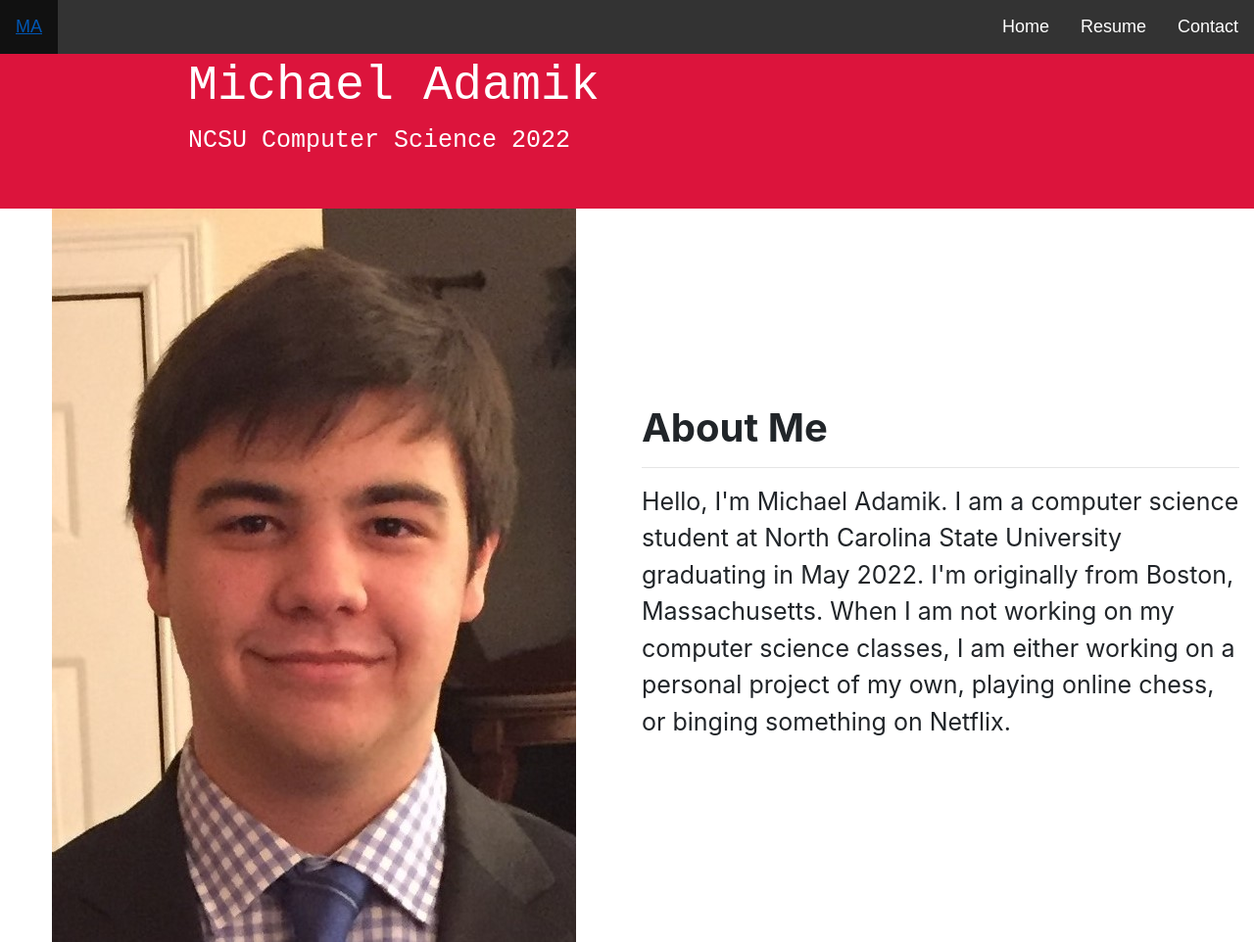
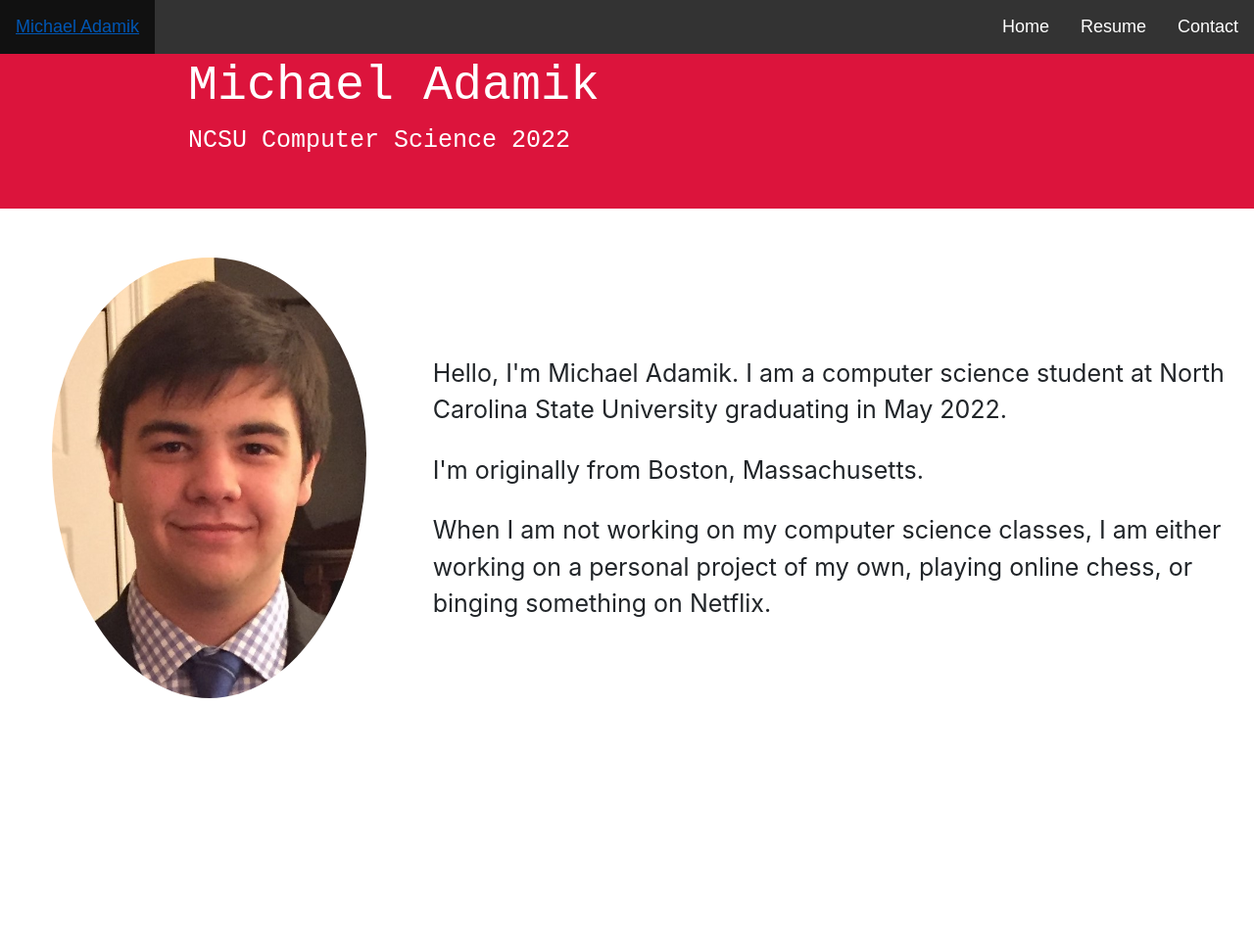
Before and after one commit to michaeladamik/michaeladamik.github.io, a plain HTML site: page home.html in a window 1280 px wide. Shown: the whole page at 98% size. After the commit the page ends 800 px from the top, so only its background shows below. Drawn offline with nearby package versions, Linux system fonts and the light colour scheme.

Commit message:
reworked image and text size

```diff
--- a/home.html
+++ b/home.html
@@ -13,12 +13,14 @@
     </head>
 
     <body>
-        <ul>
-            <li><a href="#contact">Contact</a></li>
-            <li><a href="Michael_Adamik_Resume_2020.pdf">Resume</a></li>
-            <li><a href="#home">Home</a></li>
-            <li style="float:left"><a class="active" href="#home">MA</a></li>
-        </ul>
+        <div>
+            <ul>
+                <li><a href="#contact">Contact</a></li>
+                <li><a href="Michael_Adamik_Resume_2020.pdf">Resume</a></li>
+                <li><a href="#home">Home</a></li>
+                <li style="float:left"><a class="active" href="#home">Michael Adamik</a></li>
+            </ul>
+        </div>
 
 
         <div class="name-bar">
@@ -28,24 +30,28 @@
             <p>NCSU Computer Science 2022</p>
         </div>
 
-
-
-
         <div class="row m-0">
-            <div class="col-md-6">
+            <div class="col-md-4">
                 <center>
-                    <img src="newest.jpg" class="img-fluid" alt="Michael Adamik Picture">
+                    <img src="newest.jpg" class="img-responsive" alt="Michael Adamik Picture">
                 </center>
             </div>
-
-            <div class="col-md-6">
-                <h1 style="padding-top: 200px;"><strong>About Me</strong></h1>
-                <hr>
-                <p>Hello, I'm Michael Adamik. I am a computer science student at North Carolina State University graduating in May 2022. I'm
-                originally from Boston, Massachusetts. When I am not working on my computer science classes, I am either working on a personal
+            <div class="col-md-8">
+                <!-- <h1 style="padding-top: 100px;"><strong>About Me</strong></h1> -->
+                <!-- <hr> -->
+                <p style="padding-top: 150px;">Hello, I'm Michael Adamik. I am a computer science student at North Carolina State University graduating in May 2022.</p>
+                </br><p>I'm originally from Boston, Massachusetts. </p>
+                </br><p>When I am not working on my computer science classes, I am either working on a personal
                 project of my own, playing online chess, or binging something on Netflix. </p>
             </div>
         </div>
 
+
+        <div class="row m-0">
+
+
+
+        </div>
+
     </body>
 </html>
--- a/style.css
+++ b/style.css
@@ -43,6 +43,14 @@ li a:hover {
   width: 3;
 }
 
+.img-responsive {
+  padding-top: 50px;
+  display: block;
+  max-width: 100%;
+  height: 500px;
+  border-radius: 50%;
+}
+
 #photo {
     width: 600px;
 	height: 250px;
```
